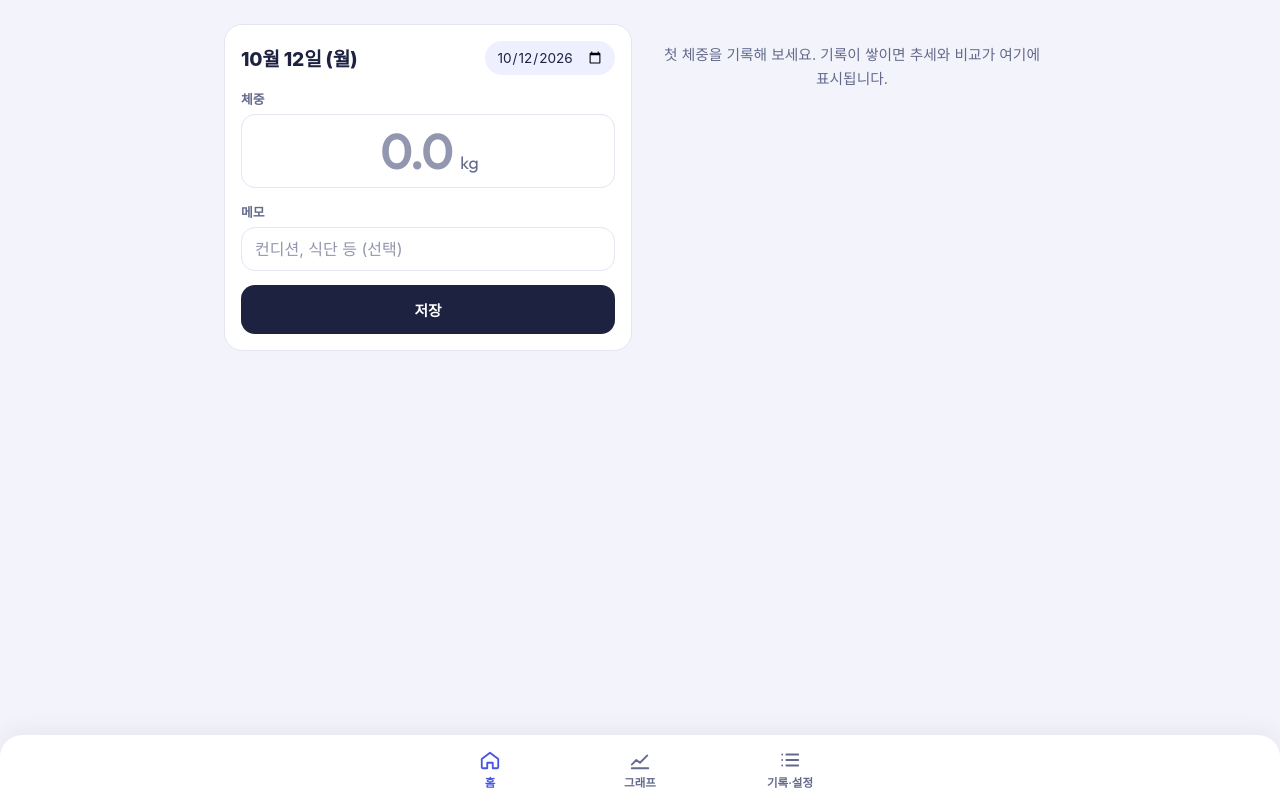
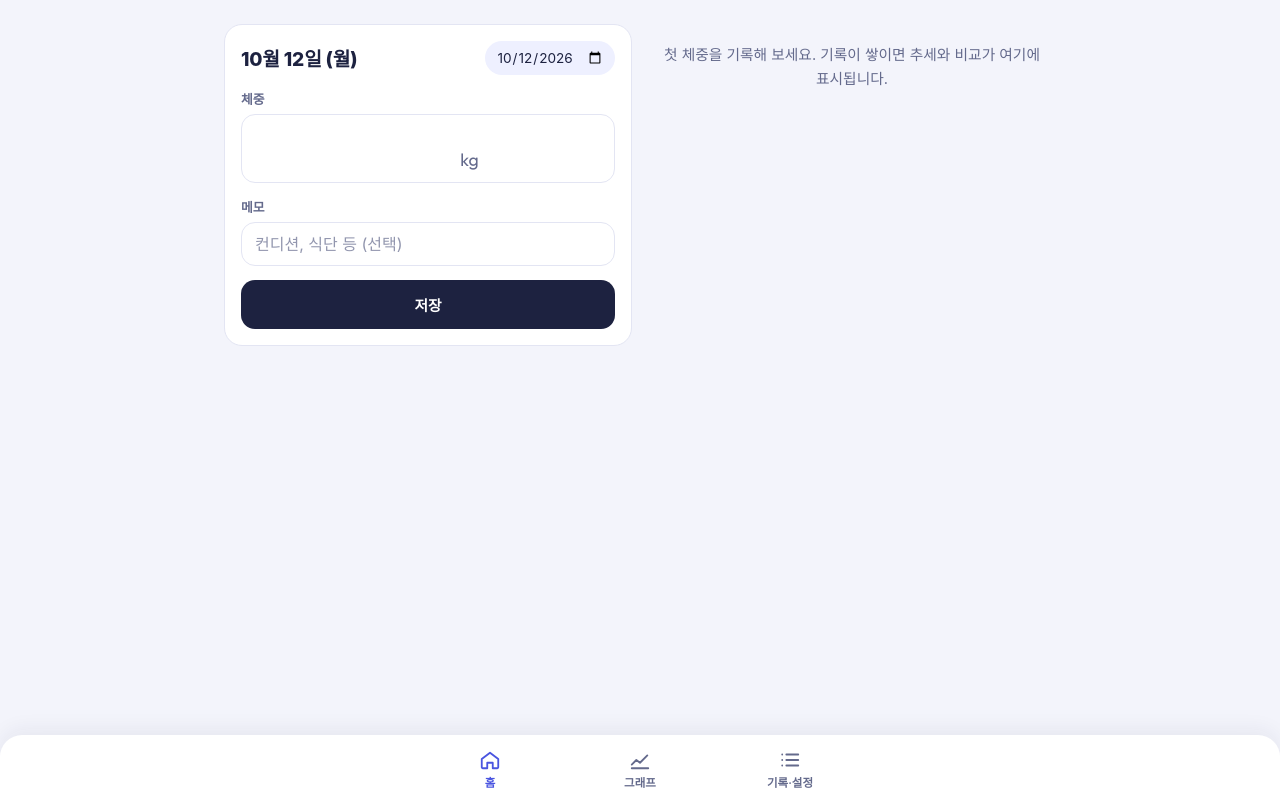
Before and after one commit to gmgmgun/my-weight-record, a React (Vite) app: page / in a window 1280 px wide. Built offline with nearby package versions, Linux system fonts and the light colour scheme.

Commit message:
fix: 기록이 없는 날짜에는 체중 숫자를 전혀 표시하지 않음
직전 기록을 회색 안내 글자로 보여 주던 것도 없앤다. 오늘처럼 기록이 없는 날에는
그 값이 곧 가장 최근 체중이라 여전히 기록된 것처럼 보였다.

```diff
--- a/src/ui/EntryForm.tsx
+++ b/src/ui/EntryForm.tsx
@@ -81,7 +81,6 @@ export function EntryForm({ entries, today, initialDate = today, lockDate, onSav
             id={weightId}
             inputMode="decimal"
             autoComplete="off"
-            placeholder={prev ? prev.weightKg.toFixed(1) : '0.0'}
             value={weight}
             onChange={(ev) => {
               setWeight(ev.target.value)
```
Also changed, not shown: 1 other file (tests, documents, lock files or other folders).
